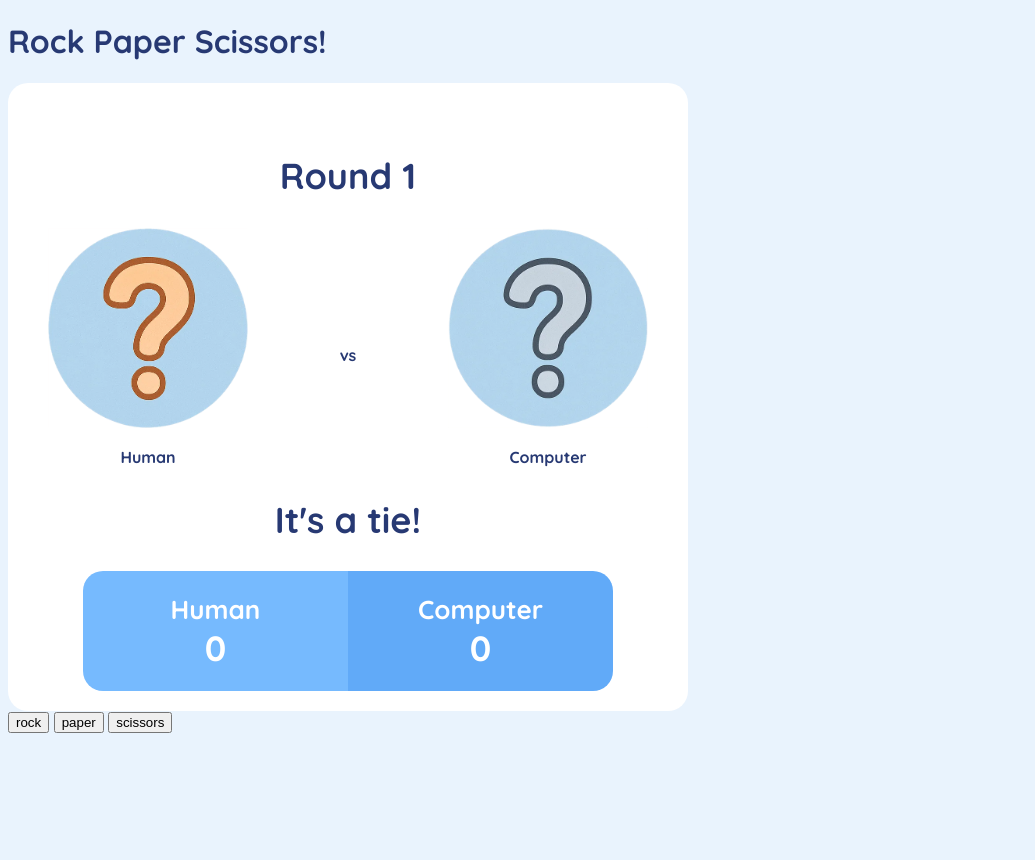
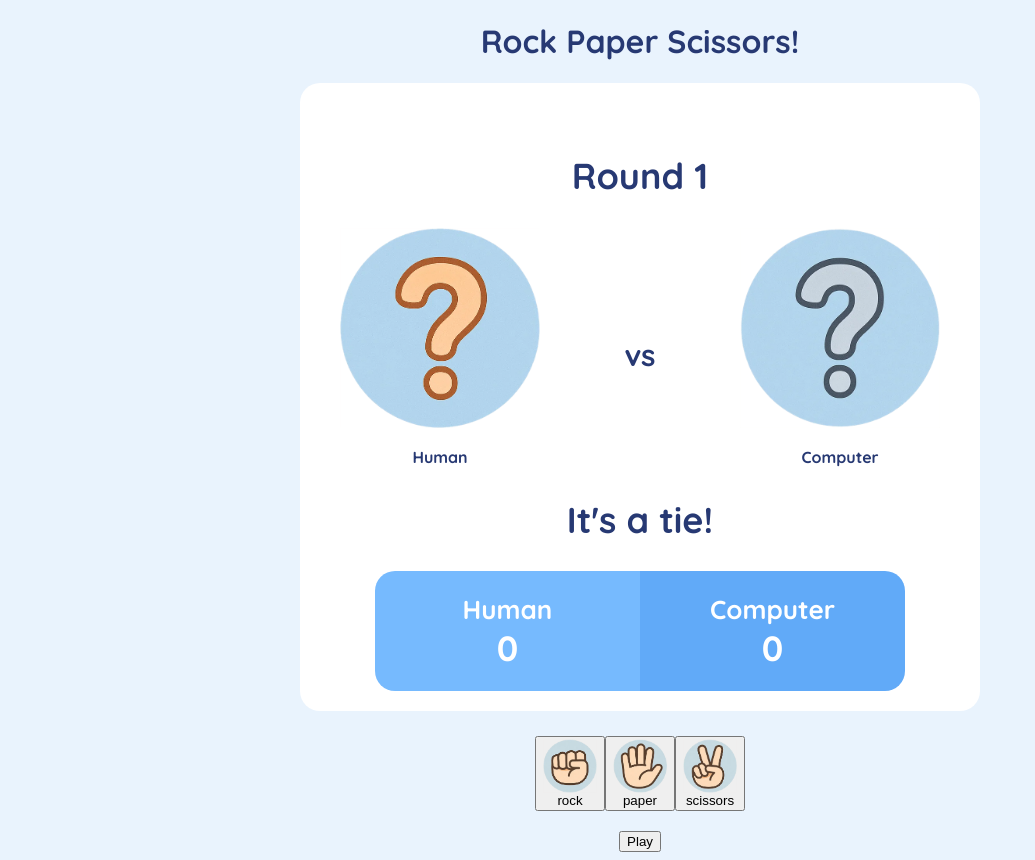
Before and after one commit to racheltindoy/odin-rock-paper-scissors, a plain HTML site: page index.html in a window 1280 px wide. Shown: the whole page, without its empty margins (0-1035 px from the left). Before the commit the page ends 800 px from the top, so only its background shows below. Drawn offline with Linux system fonts and the light colour scheme.

Commit message:
Add images

```diff
--- a/index.html
+++ b/index.html
@@ -8,6 +8,7 @@
 </head>
 <body>
 
+	<main>
 		<h1>Rock Paper Scissors!</h1>
 
 		<div id="main_con">
@@ -19,7 +20,7 @@
 					<span class="d_block">Human</span>
 				</div>
 
-			<span class="d_block">vs</span>
+				<span class="d_block vs">vs</span>
 
 				<div class="mid_box1">
 					<img src="./images/question-mark-computer.png">
@@ -37,10 +38,14 @@
 		</div>
 
 		<div id="choices">
-		<button id="rock">rock</button>
-		<button id="paper">paper</button>
-		<button id="scissors">scissors</button>
+			<button id="rock"><img src="./images/human-rock.png">rock</button>
+			<button id="paper"><img src="./images/human-paper.png">paper</button>
+			<button id="scissors"><img src="./images/human-scissors.png">scissors</button>
 		</div>
+
+		<button id="play">Play</button>
+
+	</main>
 
 	<script src="./script.js"></script>
 </body>
--- a/script.js
+++ b/script.js
@@ -1,6 +1,9 @@
 // Initialize scores for computer and human players
 let computerScore = 0;
 let humanScore = 0;
+
+
+const playBtn = document.querySelector('#play');
 
 
 // Function to get the human player's choice via buttons
@@ -9,11 +12,12 @@ function getHumanChoice() {
 	let i = 1;
 
 	choices.addEventListener('click', (e) => {
+
 		let humanWinTracker = false;
 		let computerWinTracker = false;
 
 		let computerSelection = getComputerChoice();
-		let humanSelection = e.target.innerText;
+		let humanSelection = e.target.parentElement.id;
 
 		let playGameResult = playGame(computerSelection, humanSelection, humanWinTracker, computerWinTracker);
 		// ----------------------------------------------------
@@ -129,8 +133,3 @@ function playRound(i, humanSelection, computerSelection, playGameResult, humanWi
 	}
 
 }
-
-
-if(getHumanChoice()) {
-	getHumanChoice();
-}
--- a/style.css
+++ b/style.css
@@ -9,6 +9,8 @@ body {
 
 }
 
+h1 {text-align: center;}
+
 #main_con {
 	background-color: #fff;
 	width: 100%;
@@ -16,6 +18,7 @@ body {
 	text-align: center;
 	padding: 40px 40px 20px 40px;
 	border-radius: 20px;
+	margin: 0 auto;
 
 }
 
@@ -33,6 +36,7 @@ body {
 .mid_box_con img {width: 100%; max-width: 200px;}
 
 .mid_box_con span {margin-top: 15px;}
+.mid_box_con .vs {font-size: 30px;}
 
 .btm_box_con {
 	display: flex;
@@ -71,3 +75,11 @@ body {
 .score_num {font-size: 35px}
 
 .d_block {display: block;}
+
+#choices {display: flex; justify-content: center; margin: 0 auto; width: 100%; max-width: 300px; margin-top: 25px; }
+
+#choices button {width: 100%; max-width: 70px; text-align: center; display: flex; flex-direction: column; text-align: center; justify-content: center; align-items: center;}
+
+#choices button img {width: 100%; max-width: 150px; margin: 0 auto;}
+
+#play {margin: 0 auto; display: block; margin-top: 20px;}
```
Also changed, not shown: images/computer-paper.png (added), images/computer-rock.png (added), images/computer-scissors.png (added), images/human-paper.png (added), images/human-rock.png (added), images/human-scissors.png (added). Lines whose indentation alone changed are shown as unchanged.
